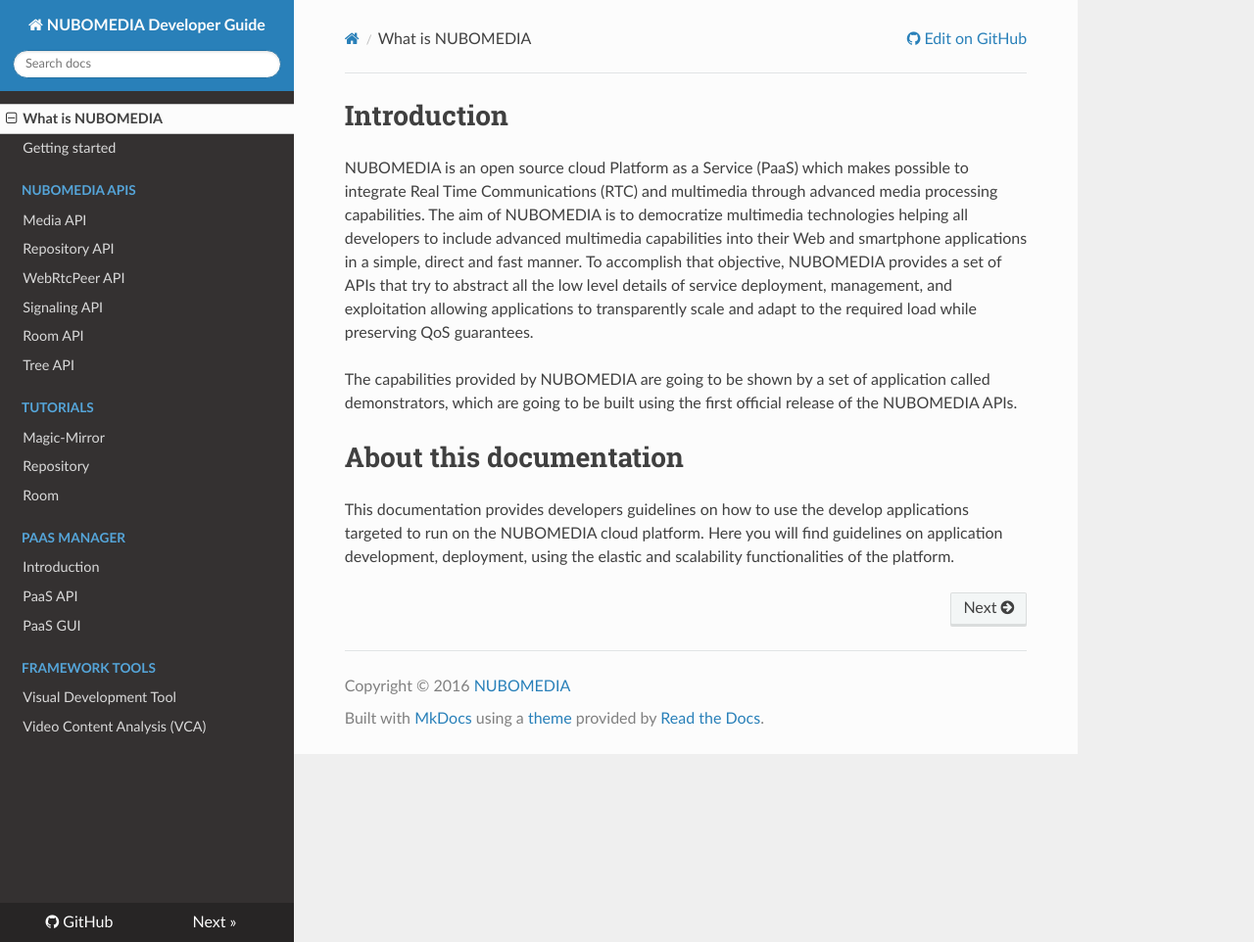
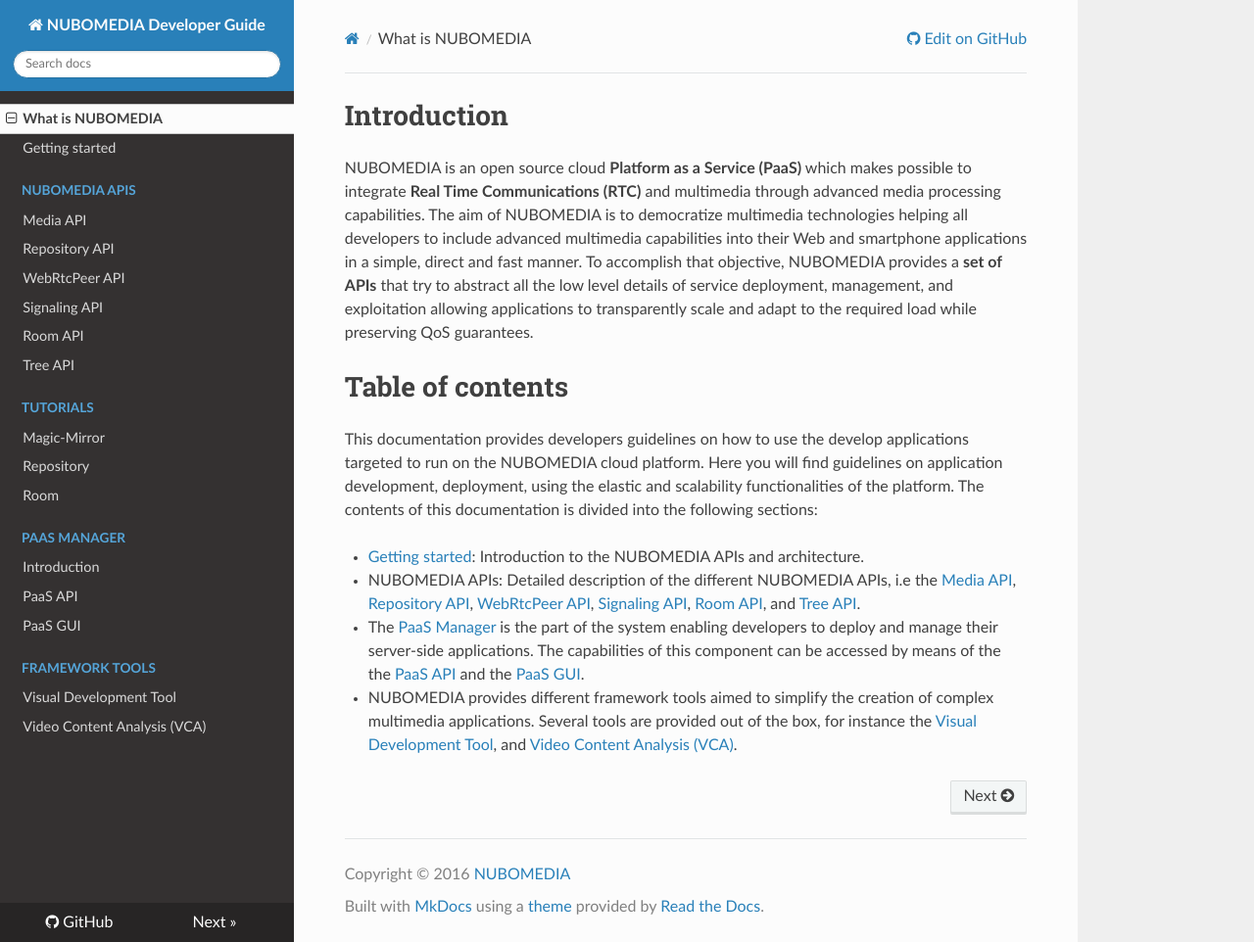
Before and after one commit to nubomedia/developer-guidelines, an MkDocs documentation site: the page built from docs/index.md, in a window 1280 px wide and 962 px high. Shown: the whole window at 98% size. Built offline with MkDocs 1.6.1, drawn with Linux system fonts in a browser that asks for light colours; nearby versions of some CDN libraries; old or Windows-style settings are respelled for this version of MkDocs.

Commit message:
Update index (introduction, table of contents)

```diff
--- a/docs/index.md
+++ b/docs/index.md
@@ -1,22 +1,39 @@
 # Introduction
 
-NUBOMEDIA is an open source cloud Platform as a Service (PaaS) which makes
-possible to integrate Real Time Communications (RTC) and multimedia through
+NUBOMEDIA is an open source cloud **Platform as a Service (PaaS)** which makes
+possible to integrate **Real Time Communications (RTC)** and multimedia through
 advanced media processing capabilities. The aim of NUBOMEDIA is to democratize
 multimedia technologies helping all developers to include advanced multimedia
 capabilities into their Web and smartphone applications in a simple, direct and
-fast manner. To accomplish that objective, NUBOMEDIA provides a set of APIs
+fast manner. To accomplish that objective, NUBOMEDIA provides a **set of APIs**
 that try to abstract all the low level details of service deployment,
 management, and exploitation allowing applications to transparently scale and
 adapt to the required load while preserving QoS guarantees.
 
-The capabilities provided by NUBOMEDIA are going to be shown by a set of
-application called demonstrators, which are going to be built using the first
-official release of the NUBOMEDIA APIs.
-
-# About this documentation
+# Table of contents
 
 This documentation provides developers guidelines on how to use the develop
 applications targeted to run on the NUBOMEDIA cloud platform. Here you will
 find guidelines on application development, deployment, using the elastic and
-scalability functionalities of the platform.
+scalability functionalities of the platform. The contents of this documentation
+is divided into the following sections:
+
+
+- [Getting started](./getting-started.md): Introduction to the NUBOMEDIA APIs
+  and architecture.
+
+- NUBOMEDIA APIs: Detailed description of the different NUBOMEDIA APIs, i.e
+  the [Media API](./api/media.md), [Repository API](./api/repository.md),
+  [WebRtcPeer API](./api/webrtcpeer.md), [Signaling API](./api/signaling.md),
+  [Room API](./api/room.md), and [Tree API](./api/tree.md).
+
+- The [PaaS Manager](./paas/paas-introduction.md) is the part of the system
+  enabling developers to deploy and manage their server-side applications. The
+  capabilities of this component can be accessed by means of the the [PaaS
+  API](./paas/paas-api.md) and the [PaaS GUI](./paas/paas-api.md).
+
+- NUBOMEDIA provides different framework tools aimed to simplify the creation
+  of complex multimedia applications. Several tools are provided out of the
+  box, for instance the [Visual Development
+  Tool](./tools/visual-development-tools.md), and [Video Content Analysis
+  (VCA)](./tools/video-content-analysis.md).
```
